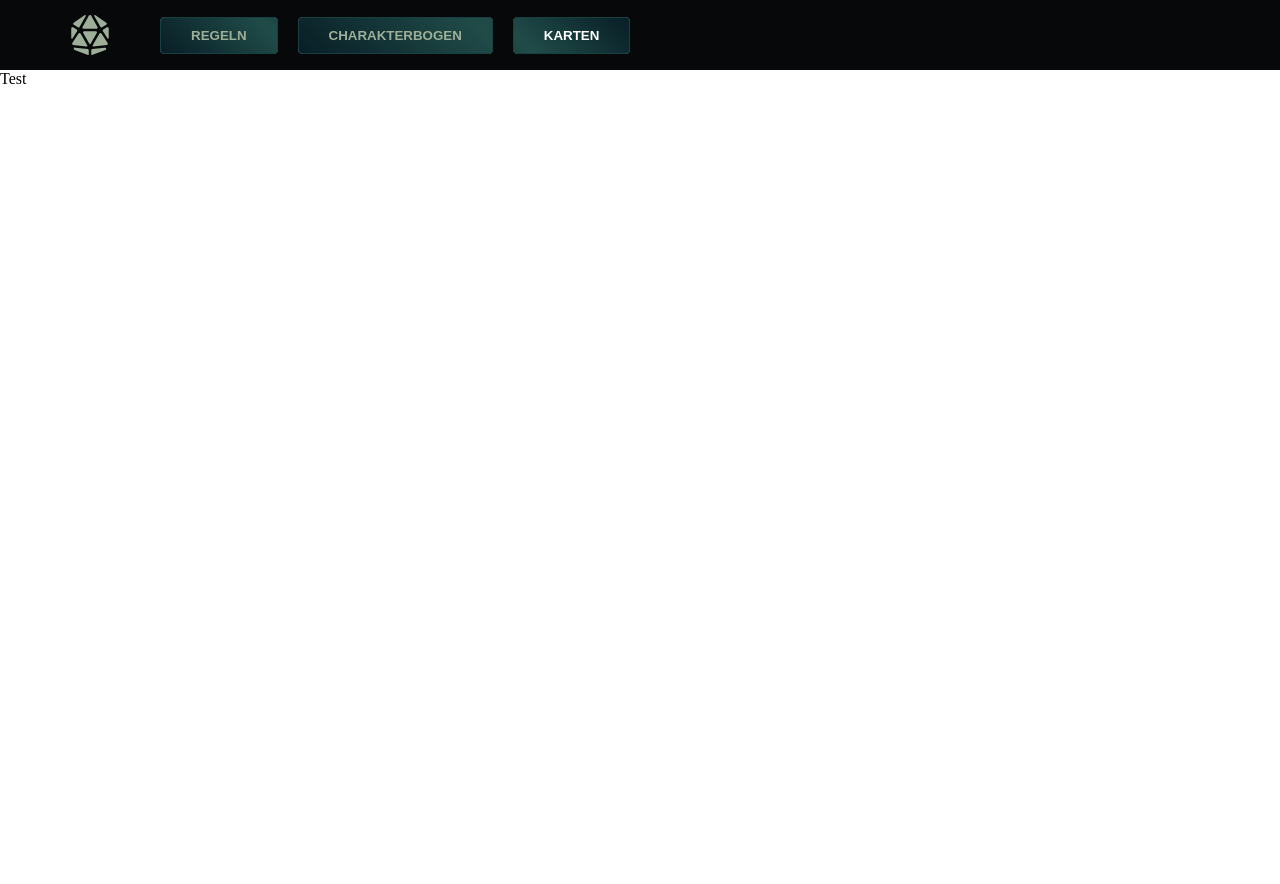
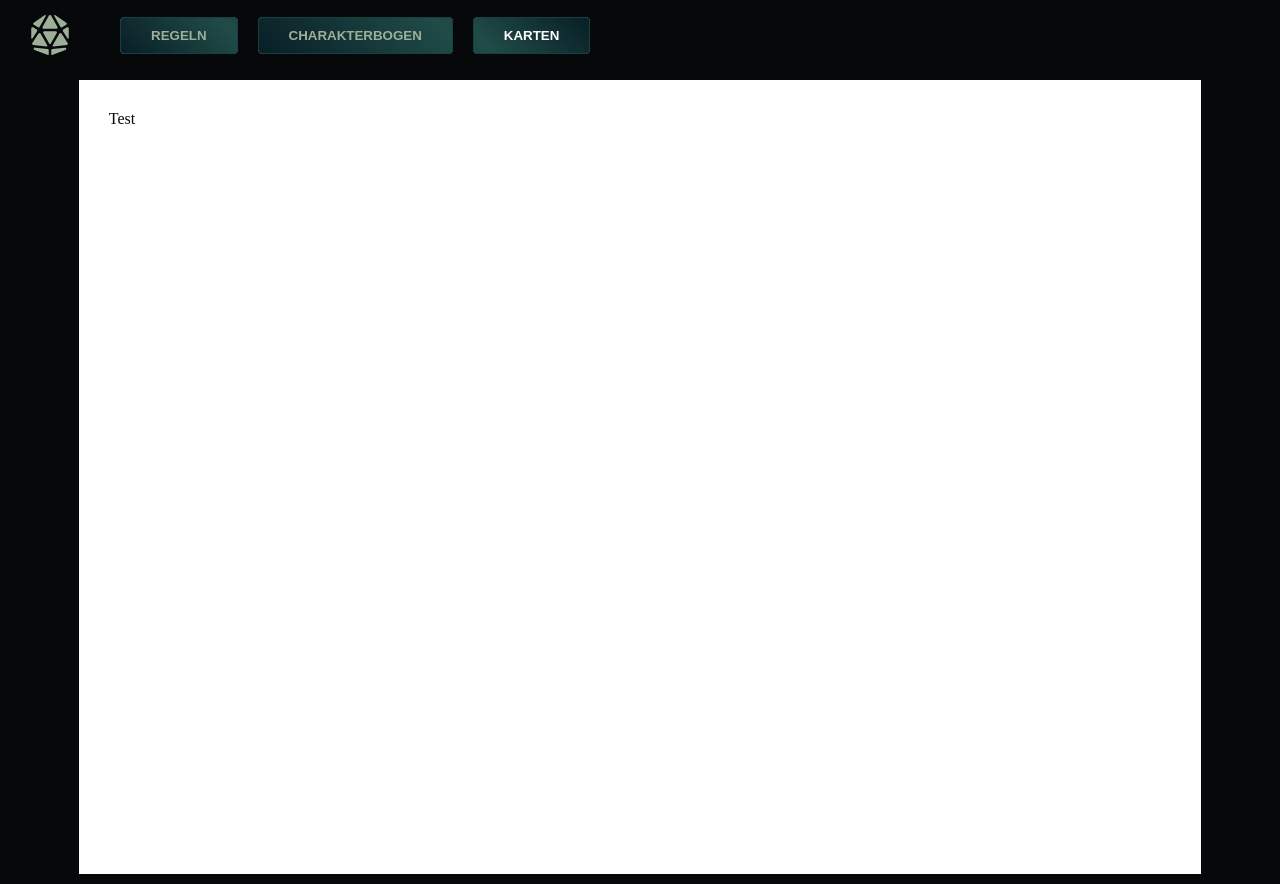
Before and after one commit to Paraldos/dungeoncrawl, a Vue app: page / in a window 1280 px wide. Before the commit the page ends 800 px from the top, so only its background shows below. Built offline with nearby package versions, Linux system fonts and the light colour scheme.

Commit message:
added sections

```diff
--- a/src/components/karten/Karten.vue
+++ b/src/components/karten/Karten.vue
@@ -1,7 +1,7 @@
 <script setup></script>
 
 <template>
-  <div class="">Test</div>
+  <section class="">Test</section>
 </template>
 
 <style></style>
--- a/src/components/navbar/Navbar.vue
+++ b/src/components/navbar/Navbar.vue
@@ -45,7 +45,7 @@ nav {
 
 .navbar__content {
   height: 100%;
-  max-width: 1200px;
+  max-width: 1300px;
   display: flex;
   align-items: center;
   gap: 50px;
--- a/src/style.css
+++ b/src/style.css
@@ -1,7 +1,13 @@
 @import "./styles/_variables.css";
+@import "./styles/section.css";
 
 * {
   box-sizing: border-box;
   margin: 0;
   padding: 0;
 }
+
+body {
+  background-color: var(--color__background);
+  color: var(--color__text);
+}
--- a/src/styles/_variables.css
+++ b/src/styles/_variables.css
@@ -13,6 +13,10 @@
 
   --size__navbar-height: 70px;
 
+  --color__background: var(--c1);
+  --color__text: var(--c1);
+  --color__section: white;
+
   --color__navbar-background: var(--c1);
   --color__navbar-text: var(--c11);
   --color__navbar-text--hover: white;
--- /dev/null
+++ b/src/styles/section.css
@@ -0,0 +1,7 @@
+section {
+  background-color: var(--color__section);
+  width: 29.7cm;
+  height: 21cm;
+  margin: 10px auto;
+  padding: 30px;
+}
```
